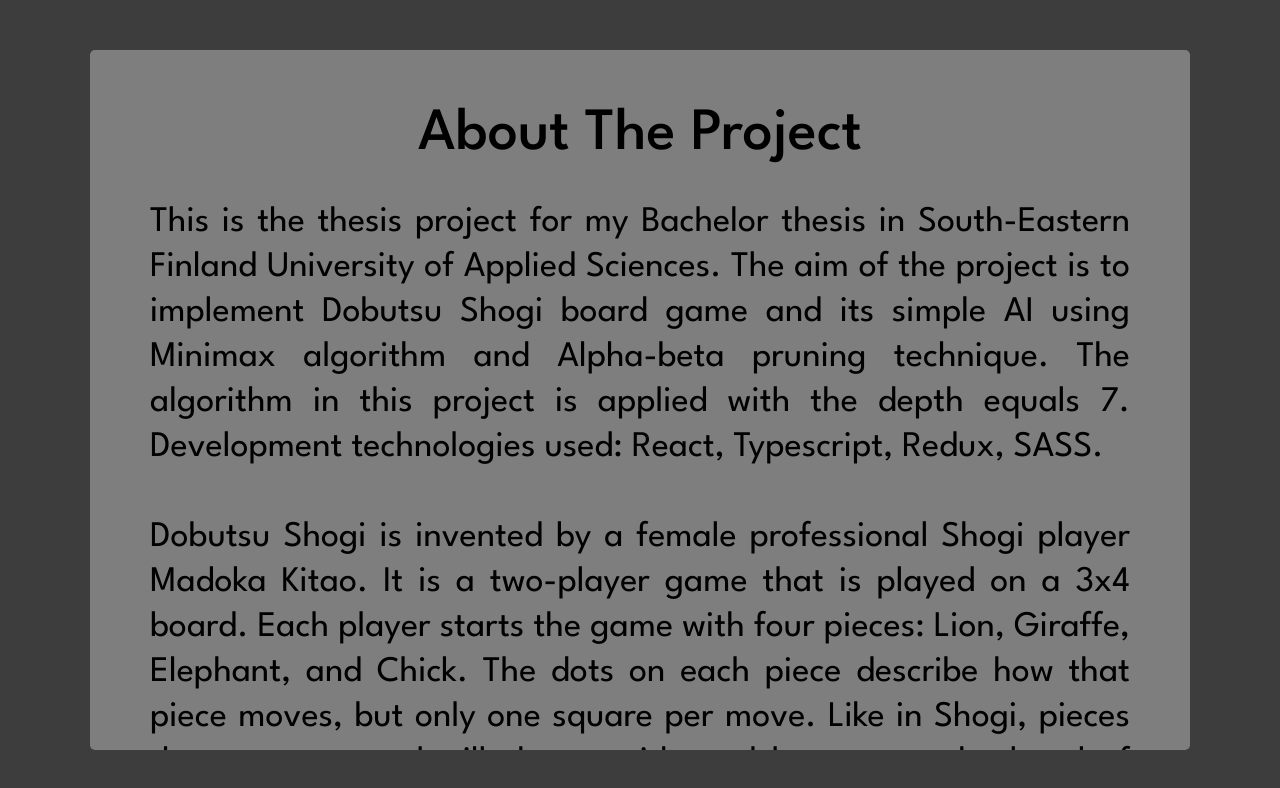
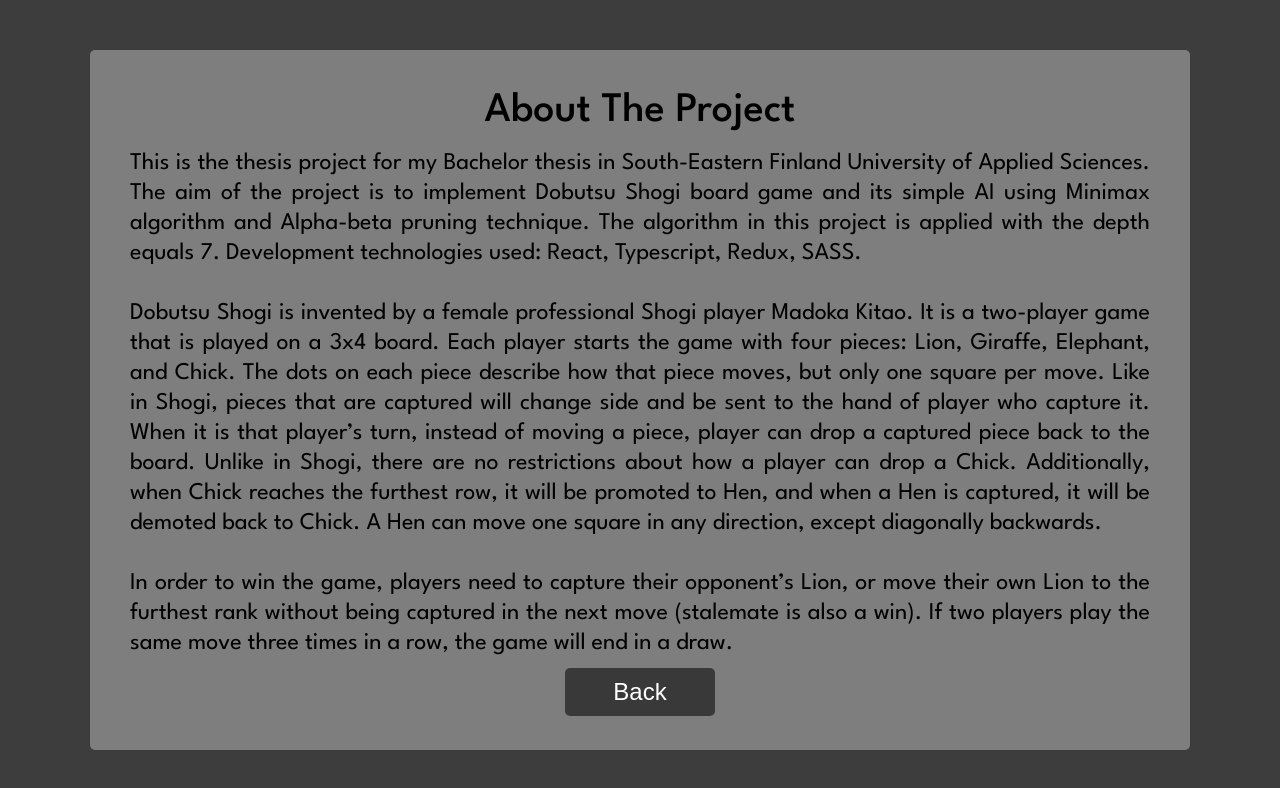
Before and after one commit to Hoang0211/dobutsu-shogi, a React (Create React App) app: page / in a window 1280 px wide. Both pictures are taken after a click on the button "About". Shown: the top 788 px of the page. Built offline with nearby package versions, Linux system fonts and the light colour scheme.

Commit message:
edit about overflow style

```diff
--- a/src/components/about/About.scss
+++ b/src/components/about/About.scss
@@ -3,7 +3,7 @@
 .about {
   height: 700px;
   width: 1100px;
-  padding: 40px 60px;
+  padding: 30px 40px;
   position: absolute;
   top: 50%;
   left: 50%;
@@ -15,22 +15,22 @@
   border-radius: 5px;
   background-color: $clr-graySecondary;
   color: black;
-  overflow: auto;
   z-index: 3;
 
   &__title {
-    font-size: 2.5rem;
+    font-size: 1.75rem;
   }
 
   &__content {
-    margin: 20px 0;
-    font-size: 1.5rem;
+    margin: 5px 0;
+    font-size: 1rem;
     line-height: 1.25;
     text-align: justify;
   }
 
   &__btn {
     width: 150px;
+    margin-top: 5px;
     padding: 10px 20px;
     text-align: center;
     border-radius: 5px;
--- a/src/components/about/About.tsx
+++ b/src/components/about/About.tsx
@@ -24,14 +24,14 @@ const About = () => {
           Dobutsu Shogi is invented by a female professional Shogi player Madoka Kitao. It is a two-player game that is played on a 3x4 board. Each
           player starts the game with four pieces: Lion, Giraffe, Elephant, and Chick. The dots on each piece describe how that piece moves, but only
           one square per move. Like in Shogi, pieces that are captured will change side and be sent to the hand of player who capture it. When it is
-          that player’s turn, instead of moving a piece, he or she can drop a captured piece back to the board. Unlike in Shogi, there are no
-          restrictions about how a player can drop a chick. Additionally, when Chick reaches the furthest row, it will be promoted to Hen, and when a
+          that player’s turn, instead of moving a piece, player can drop a captured piece back to the board. Unlike in Shogi, there are no
+          restrictions about how a player can drop a Chick. Additionally, when Chick reaches the furthest row, it will be promoted to Hen, and when a
           Hen is captured, it will be demoted back to Chick. A Hen can move one square in any direction, except diagonally backwards.
         </p>
         <br></br>
         <p>
           In order to win the game, players need to capture their opponent’s Lion, or move their own Lion to the furthest rank without being captured
-          in the next move (stalemate is also a win). If two players play the same move three times in a row, the game will end in a draw.{' '}
+          in the next move (stalemate is also a win). If two players play the same move three times in a row, the game will end in a draw.
         </p>
       </div>
       <button className='btn about__btn' onClick={backHandler}>
```
Also changed, not shown: src/store/game.ts (+6 -6 lines).
